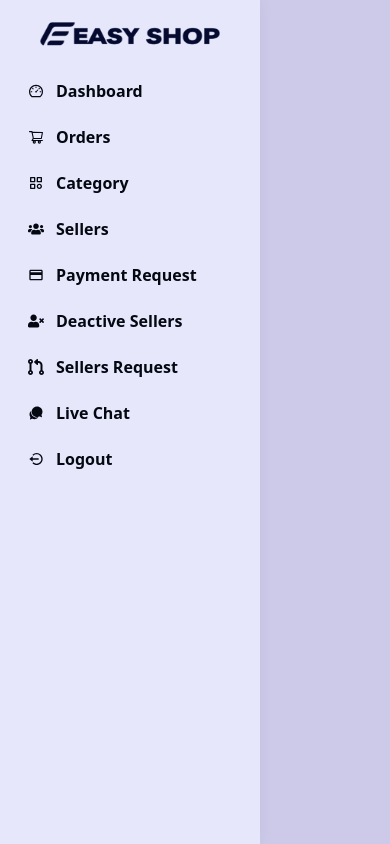
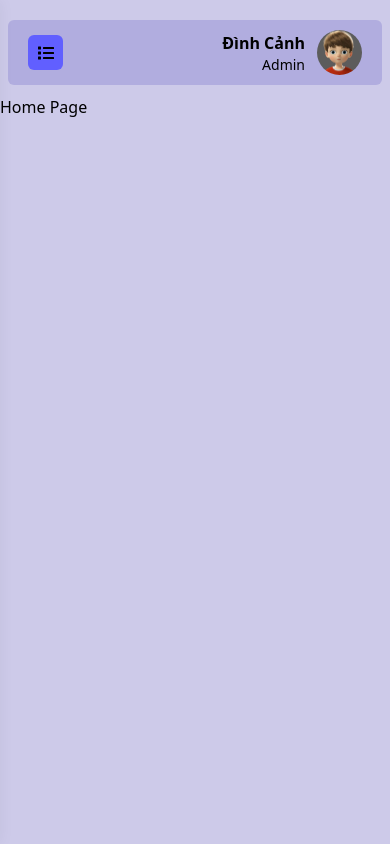
Before and after one commit to Dcanh204/ecommerce-dashboard, a React (Vite) app: page / in a window 390 px wide. Built offline with nearby package versions, Linux system fonts and the light colour scheme.

Commit message:
feat: add header UI Sidebar toggle

```diff
--- a/src/layout/Header.jsx
+++ b/src/layout/Header.jsx
@@ -1,9 +1,26 @@
 import React from 'react';
+import { FaList } from "react-icons/fa";
+const Header = ({ showSidebar, setShowSidebar }) => {
+  return (
+    <div className='fixed z-40 top-0 left-0 w-full py-5 px-2 lg:px-7'>
+      <div className='ml-0 lg:ml-[260px] rounded-md h-[65px] flex justify-between items-center bg-[#b1addf] px-5 transition-all'>
+        <button onClick={() => setShowSidebar(!showSidebar)} className='w-[35px] flex lg:hidden cursor-pointer h-[35px] bg-indigo-500 justify-center items-center rounded-md shadow-indigo-500/50 hover:shadow-lg'>
+          <FaList />
+        </button>
 
-const Header = () => {
-  return (
-    <div>
-      <h1>Header Page</h1>
+        <div className='hidden md:block'>
+          <input className='w-[250px] px-3 py-2 outline-none border border-slate-700 rounded-md bg-transparent focus:border-indigo-600' type="text" name='search' placeholder='Tìm kiếm' />
+        </div>
+
+        <div className='flex justify-center items-center gap-3'>
+          <div className='flex flex-col text-end'>
+            <h2 className='text-base font-bold'>Đình Cảnh</h2>
+            <span className='text-sm w-full'>Admin</span>
+          </div>
+          <img className='w-[45px] h-[45px] rounded-full overflow-hidden' src="/images/admin.jpg" alt="" />
+        </div>
+
+      </div>
     </div>
   );
 };
--- a/src/layout/MainLayout.jsx
+++ b/src/layout/MainLayout.jsx
@@ -2,11 +2,15 @@
 import { Outlet } from 'react-router-dom';
 import Header from './Header'
 import Sidebar from './Sidebar';
+import { useState } from 'react';
 const MainLayout = () => {
+
+  const [showSidebar, setShowSidebar] = useState(false);
+
   return (
     <div className='bg-[#cdcae9] w-full min-h-screen'>
-      <Header />
-      <Sidebar />
+      <Header showSidebar={showSidebar} setShowSidebar={setShowSidebar} />
+      <Sidebar showSidebar={showSidebar} setShowSidebar={setShowSidebar} />
       <main className='ml-0 lg:ml-[260px] pt-[95px] transition-all'>
         <Outlet />
       </main>
--- a/src/layout/Sidebar.jsx
+++ b/src/layout/Sidebar.jsx
@@ -2,7 +2,7 @@
 import { Link, useLocation } from 'react-router-dom';
 import { getNav } from '../navigation';
 import { BiLogOutCircle } from "react-icons/bi";
-const Sidebar = () => {
+const Sidebar = ({ showSidebar, setShowSidebar }) => {
   const { pathname } = useLocation();
   const [allNav, setAllNav] = useState([]);
 
@@ -13,7 +13,9 @@
 
   return (
     <div>
-      <div className={`w-[260px] fixed z-50 bg-[#e6e7fb] top-0 h-screen shadow-[0_0_15px_0_rgb(34_41_47_/_5%)] transition-all`}>
+      <div onClick={() => { setShowSidebar(false) }} className={`flex duration-200 w-screen h-screen top-0 left-0 cursor-pointer fixed z-10 bg-[#22292f80] ${!showSidebar ? 'invisible' : 'visible'}`}>
+      </div>
+      <div className={`w-[260px] fixed z-50 bg-[#e6e7fb] top-0 h-screen shadow-[0_0_15px_0_rgb(34_41_47_/_5%)] transition-all ${showSidebar ? 'left-0' : '-left-[260px] lg:left-0'}`}>
         <div className='h-[70px] flex justify-center items-center '>
           <Link to='/' className='w-[180px] h-[50px]'>
             <img className='w-full h-full' src="/images/logo.png" alt="logo" />
```
